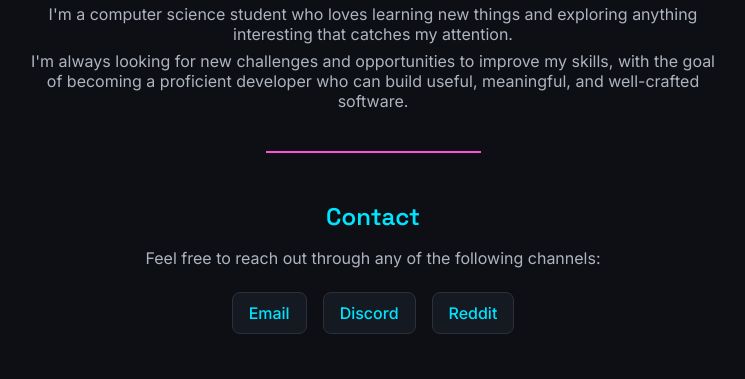
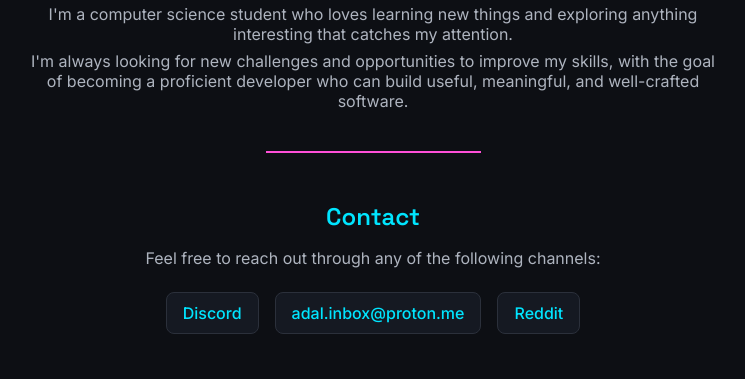
Before and after one commit to adal001/personal-landing-page, a plain HTML site: page index.html in a window 1280 px wide. Shown: the part 370-749 px from the top of the page, without its empty margins (267-1012 px from the left). Drawn offline with Linux system fonts and the light colour scheme.

Commit message:
Show email address in contact section

```diff
--- a/index.html
+++ b/index.html
@@ -47,8 +47,8 @@
             <p>Feel free to reach out through any of the following channels:</p>
 
             <ul>
-                <li><a href="mailto:adal.inbox@proton.me">Email</a></li>
                 <li><a href="https://discord.com/users/1548171930622758974">Discord</a></li>
+                <li><a href="mailto:adal.inbox@proton.me">adal.inbox@proton.me</a></li>
                 <li><a href="https://www.reddit.com/user/adal0001/">Reddit</a></li>
             </ul>
         </section>
```
